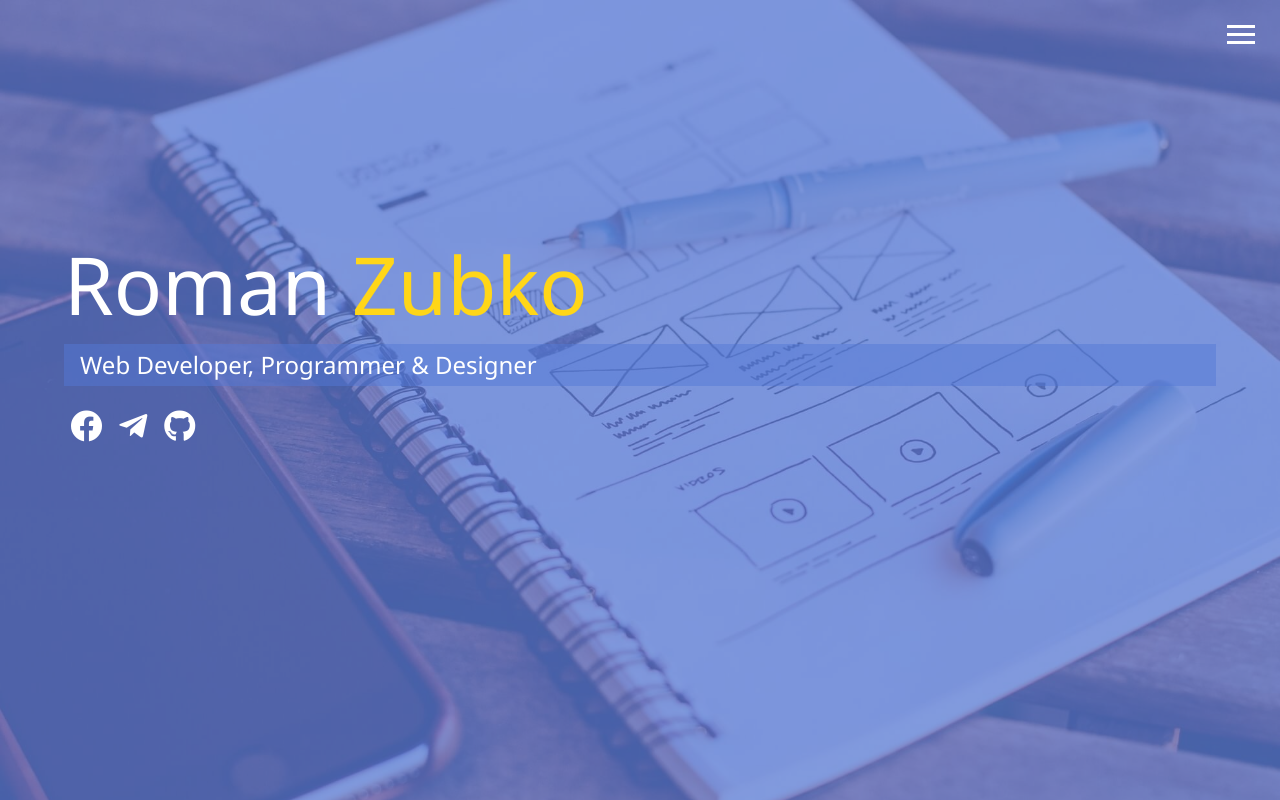
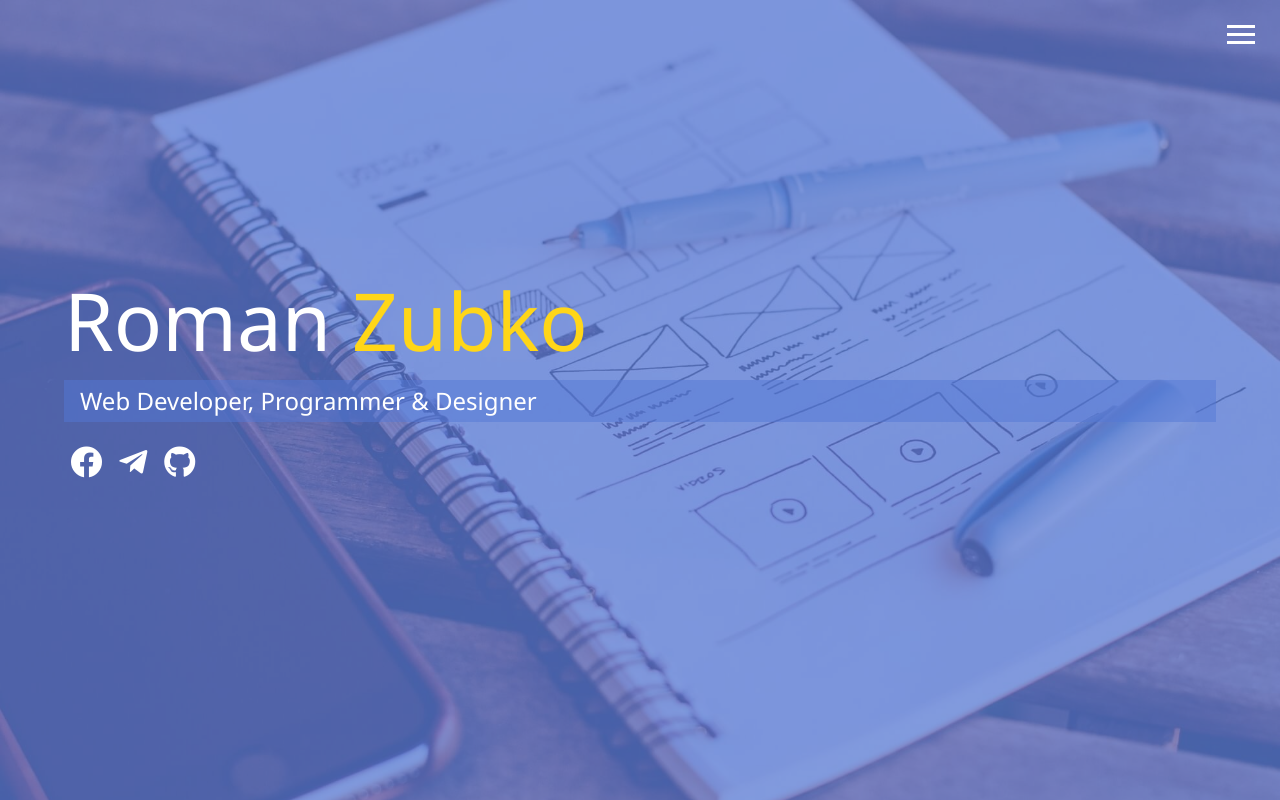
Before and after one commit to Skcorpion/modern-portfolio, a website: page dist/index.html in a window 1280 px wide. Drawn offline with nearby package versions, Linux system fonts and the light colour scheme.

Commit message:
fix menu bag w/ landscape|center home|fix adaptivity font/padd/grid

```diff
--- a/scss/_config.scss
+++ b/scss/_config.scss
@@ -26,6 +26,7 @@ $gulp-color: #e54849;
       background: $home-image;
       background-attachment: fixed;
       background-size: cover;
+      background-repeat: no-repeat;
       //sudo-element (don't need to create div.overlay in a top of the body#bg-img)
       &:after {
         content: ""; //always must inlude 'content' property
@@ -34,7 +35,7 @@ $gulp-color: #e54849;
         right: 0;
         width: 100%;
         height: 100%;
-        min-height: 515px; // bag fix on wide screens
+        // min-height: 515px; // bag fix on wide screens
         z-index: -1;
         background: rgba($primary-color, $background-opacity);
       }
@@ -76,6 +77,12 @@ $gulp-color: #e54849;
   }
 }
 
+@mixin mediaWdMd {
+  @media screen and (max-height: 600px) and (max-width: 768px) {
+    @content;
+  }
+}
+
 @mixin mediaWd {
   @media screen and (max-height: 600px) {
     @content;
--- a/scss/_mobile.scss
+++ b/scss/_mobile.scss
@@ -10,12 +10,25 @@
   .projects {
     grid-template-columns: repeat(3, 1fr);
   }
+
+  .about-info {
+    grid-template-areas:
+      "bioimage bio"
+      "job1 job2"
+      "job3 job3";
+
+    grid-template-columns: 2fr 2fr;
+
+    ul {
+      text-align: left;
+      padding-left: 1.5rem;
+    }
+  }
 }
 
 // Tablets & Small Laptops
 @include mediaMd {
   main {
-    align-items: center;
     text-align: center;
 
     .lg-heading {
@@ -79,11 +92,7 @@
     padding: 4rem 2rem;
 
     h1.lg-heading {
-      font-size: 4rem;
-    }
-
-    &#home h1.lg-heading {
-      margin-top: 10vh;
+      font-size: 3.6rem;
     }
   }
 
@@ -93,12 +102,16 @@
 
   .boxes div {
     font-size: 1rem;
+    padding: 0.7rem 1rem;
+    &:hover {
+      padding: 0.35rem 0.7rem;
+    }
   }
 }
 
 // Flipped Smartphones
 
-@include mediaWd {
+@include mediaWdMd {
   header nav.menu {
     div.menu-branding {
       display: none;
@@ -109,3 +122,9 @@
     }
   }
 }
+
+@include mediaWd {
+  main#home {
+    padding: 2rem 4rem;
+  }
+}
--- a/scss/main.scss
+++ b/scss/main.scss
@@ -74,10 +74,9 @@ main {
   }
 
   &#home {
-    overflow: hidden;
-    h1 {
-      margin-top: 20vh;
-    }
+    display: flex;
+    flex-direction: column;
+    justify-content: center;
   }
 }
 
```
Also changed, not shown: dist/css/main.css.
